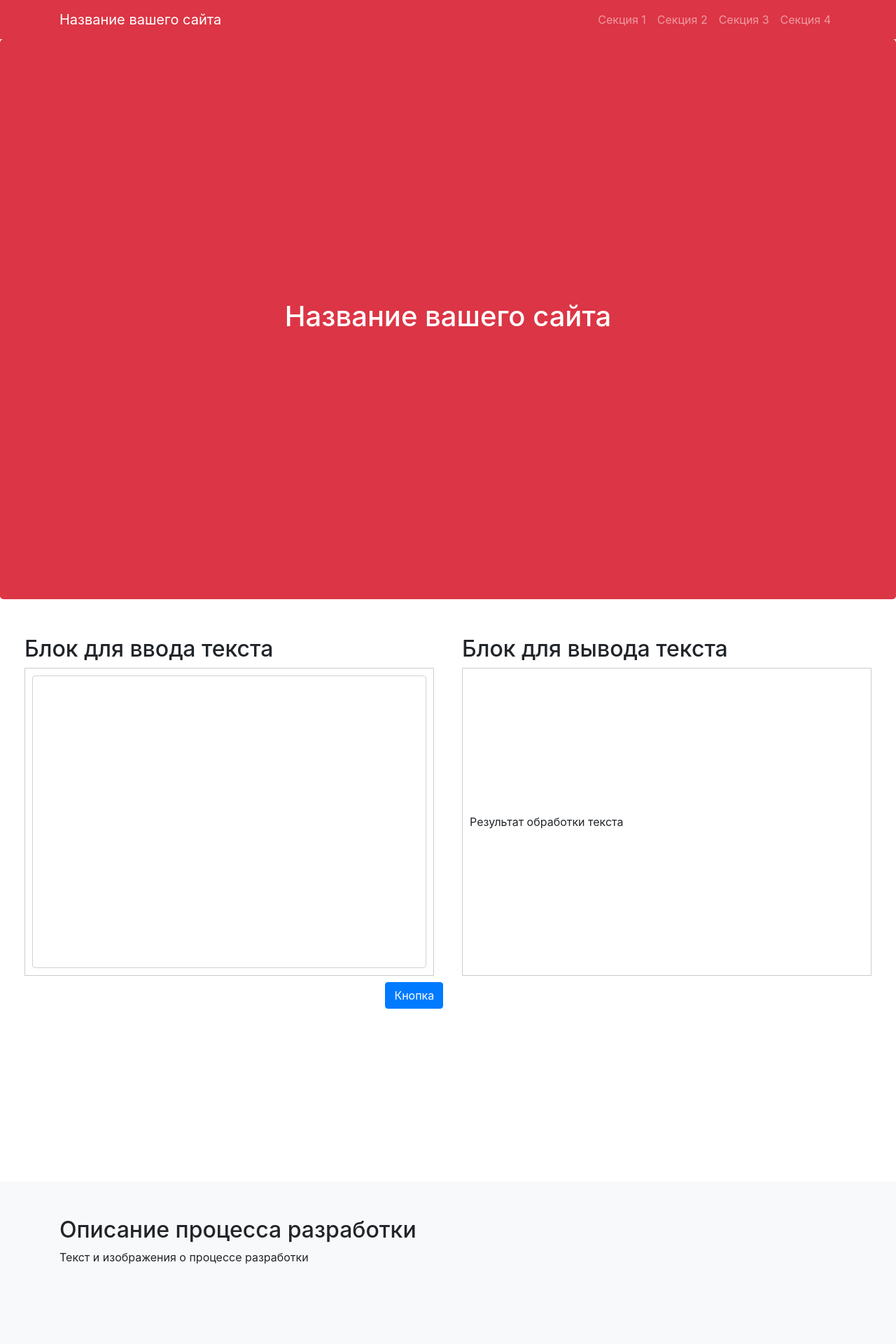
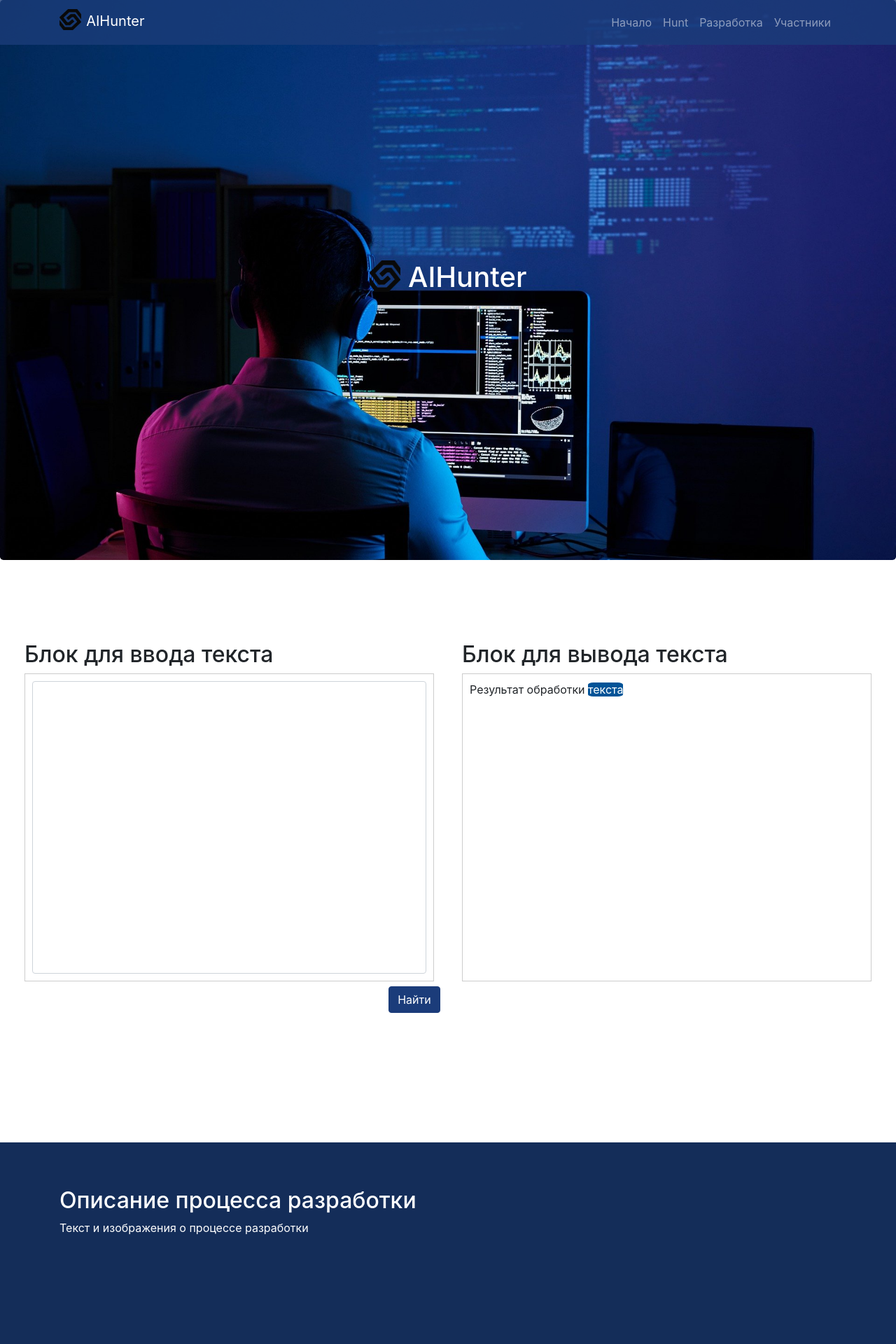
Before and after one commit to g3ksa/hh-parser, a Flask app: page / in a window 1280 px wide. Shown: the top 1920 px of the page at 70% size. Run offline with Flask 3, Linux system fonts and the light colour scheme; parts of the project's set-up code (start-up, migrations or seed data) failed here and were passed over; some libraries are stand-ins or nearby versions.

Commit message:
asdakdasd

```diff
--- a/app.py
+++ b/app.py
@@ -52,10 +52,15 @@ keyword_dict = {
      "размывать", "острить", "удалять шум", "инвертировать", "кодировать", "декодировать", "нормализовать",
      "находить контуры", "детектировать объекты", "удалить фон", "восстанавливать", "генерировать", "иллюстрировать"): "Midjourney"
 }
-results = find_keywords(text, keyword_dict)
 
 
 
+def paintkeyWord(text, keywords):
+    for network, positions in keywords.items():
+        for start, end in positions:
+            wrapped_text = '<span class="{}">{}</span>'.format(network, text[start:end+1])
+            text = text[:start] + wrapped_text + text[end+1:]
+    return text
 
 
 
@@ -71,16 +76,8 @@ def process_text():
     text1 = request.form.get('text')
     print(text1)
     dictionary = find_keywords(text=text,keyword_dict=keyword_dict)
-    processed_text = paintkeyWord(text=text,dict=dictionary)
+    processed_text = paintkeyWord(text=text,keywords=dictionary)
     return processed_text
 
 if __name__ == '__main__':
     app.run(host='0.0.0.0', port=5000)
-
-
-def paintkeyWord(text, keywords):
-    for network, positions in keywords.items():
-        start, end = positions
-        wrapped_text = '<span class="{}">{}</span>'.format(network, text[start:end+1])
-        text = text[:start] + wrapped_text + text[end+1:]
-    return text
--- a/templates/index.html
+++ b/templates/index.html
@@ -1,134 +1,33 @@
 <!DOCTYPE html>
 <html>
 <head>
-    <title>Название вашего сайта</title>
+    <title>AIHunter</title>
     <link rel="stylesheet" href="https://stackpath.bootstrapcdn.com/bootstrap/4.5.2/css/bootstrap.min.css">
-    <style>
-        body {
-            background-color: #fff; /* Белый фон */
-            height: 100vh; /* Занимает всю высоту страницы */
-        }
+    <link rel="stylesheet" href="style.css">
 
-        .navbar {
-            background-color: #dc3545; /* Красный цвет для меню */
-        }
-
-        .jumbotron {
-            background-color: #dc3545; /* Красный цвет для вступительного окна */
-            color: #fff; /* Белый цвет текста в вступительном окне */
-            height: 100%; /* Занимает всю высоту родительского контейнера */
-            display: flex;
-            justify-content: center;
-            align-items: center;
-        }
-
-        .block-container {
-            display: flex;
-            flex-direction: row;
-            width: 100%;
-            height: 100%; /* Занимает всю высоту родительского контейнера */
-        }
-
-        .text-block {
-            flex: 1;
-            padding: 20px;
-        }
-
-        .text-block textarea {
-            width: 100%;
-            height: 100%;
-        }
-
-        .button-block {
-            flex: 1;
-            display: flex;
-            align-items: center;
-            justify-content: center;
-        }
-
-        .development-block {
-            background-color: #f8f9fa; /* Синий цвет для блока разработки */
-            padding: 50px;
-            height: 100%; /* Занимает всю высоту родительского контейнера */
-        }
-
-        .developers-block {
-            background-color: #dc3545; /* Красный цвет для блока разработчиков */
-            color: #fff; /* Белый цвет текста в блоке разработчиков */
-            padding: 50px;
-            height: 100%; /* Занимает всю высоту родительского контейнера */
-        }
-        .text-block {
-            flex: 1;
-            padding: 20px;
-            height: 60vh;
-        }
-
-        .input-container, .output-container {
-            border: 1px solid #ccc;
-            height: 100%;
-            display: flex;
-            align-items: center;
-            padding: 10px;
-        }
-
-        .text-block  {
-            width: 100%;
-            height: 100%;
-            border: none;
-
-        }
-
-        textarea{
-            resize: none;
-        }
-
-        .output-text {
-            margin: 0;
-        }
-
-        .button-block {
-            display: flex;
-            align-items: center;
-            justify-content: center;
-            margin-top: 3%;
-            height: 4%;
-            padding-right: 7.7%;
-        }
-
-        .block-container {
-            display: flex;
-            flex-direction: row;
-            height: 60vh;
-        }
-
-        .container-fluid {
-            height: 100vh;
-            width: 100%;
-        }
-
-    </style>
 </head>
 <body>
-    <nav class="navbar navbar-expand-lg navbar-dark">
+    <nav class="navbar navbar-expand-lg navbar-dark fixed-top">
         <div class="container">
-            <a class="navbar-brand" href="#">Название вашего сайта</a>
+            <a class="navbar-brand" href="#">
+                <img src="img/logo.png" class="logo" alt="">AIHunter
+            </a>
             <button class="navbar-toggler" type="button" data-toggle="collapse" data-target="#navbarNav" aria-controls="navbarNav" aria-expanded="false" aria-label="Toggle navigation">
                 <span class="navbar-toggler-icon"></span>
             </button>
             <div class="collapse navbar-collapse" id="navbarNav">
                 <ul class="navbar-nav ml-auto">
                     <li class="nav-item">
-                        <a class="nav-link" href="#section1">Секция 1</a>
+                        <a class="nav-link" href="#section1">Начало</a>
                     </li>
                     <li class="nav-item">
-                        <a class="nav-link" href="#section2">Секция 2</a>
+                        <a class="nav-link" href="#section2">Hunt</a>
                     </li>
                     <li class="nav-item">
-                        <a class="nav-link" href="#section3">Секция 3</a>
+                        <a class="nav-link" href="#section3">Разработка</a>
                     </li>
                     <li class="nav-item">
-                        <a class="nav-link" href="#section4">Секция 4</a>
+                        <a class="nav-link" href="#section4">Участники</a>
                     </li>
                 </ul>
             </div>
@@ -136,12 +35,13 @@
     </nav>
 
     <div id="section1" class="jumbotron text-center">
-        <div class="container">
-            <h1>Название вашего сайта</h1>
+        <div class="container h1-block">
+            <img src="img/logo.png" class="logo" alt="">
+            <h1>AIHunter</h1>
         </div>
     </div>
 
-    <div id="section2" class="container-fluid">
+    <div id="section2" class="container-fluid ">
         <div class="block-container">
             <div class="text-block">
                 <h2>Блок для ввода текста</h2>
@@ -153,12 +53,12 @@
             <div class="text-block">
                 <h2>Блок для вывода текста</h2>
                 <div id="output-container" class="output-container">
-                    <p class="output-text">Результат обработки текста</p>
+                    <p class="output-text">Результат обработки <span class="Midjourney"> текста </span></p>
                 </div>
             </div>
         </div>
         <div class="button-block">
-            <button id="process-button" class="btn btn-primary">Кнопка</button>
+            <button id="process-button" class="btn btn-primary">Найти</button>
         </div>
     </div>
 
--- /dev/null
+++ b/templates/style.css
@@ -0,0 +1,232 @@
+body {
+    background-color: #fff; /* Белый фон */
+    height: 100vh; /* Занимает всю высоту страницы */
+}
+
+.navbar {
+    background-color: rgba(27, 60, 122, 0.8); /* Красный цвет для меню */
+}
+
+.logo{
+    width: 4%;
+    padding-bottom:1%;
+    margin-right: 1%;
+}
+
+.h1-block{
+    display: flex;
+    font-display: row;
+    justify-content: center;
+}
+
+#section2 {
+    padding-top: 5%;
+}
+
+#section3{
+    padding-top: 5%;
+}
+.btn{
+    background-color:  rgba(27, 60, 122, 1);
+    border-color: rgba(27, 60, 122, 1);
+}
+.jumbotron {
+    color: #fff; /* Белый цвет текста в вступительном окне */
+    height: 100%; /* Занимает всю высоту родительского контейнера */
+    display: flex;
+    justify-content: center;
+    align-items: center;
+    background-image: url(img/software-developer-g4d9d6950c_1920.jpg);
+    background-size: cover;
+    background-position: center top;
+}
+
+.block-container {
+    display: flex;
+    flex-direction: row;
+    width: 100%;
+    height: 100%; /* Занимает всю высоту родительского контейнера */
+}
+
+.text-block {
+    flex: 1;
+    padding: 20px;
+
+}
+
+.text-block textarea {
+    width: 100%;
+    height: 100%;
+}
+
+.button-block {
+    flex: 1;
+    display: flex;
+    align-items: center;
+    justify-content: center;
+}
+
+.development-block {
+    background-color: rgb(20, 45, 89); /* Синий цвет для блока разработки */
+    color: white;
+    padding: 50px;
+    height: 100%; /* Занимает всю высоту родительского контейнера */
+}
+
+.developers-block {
+    background-color:  rgb(59, 88, 137); /* Красный цвет для блока разработчиков */
+    color: #fff; /* Белый цвет текста в блоке разработчиков */
+    padding: 50px;
+    height: 100%; /* Занимает всю высоту родительского контейнера */
+}
+
+#section4{
+    padding-top: 5%;
+}
+.text-block {
+    flex: 1;
+    padding: 20px;
+    height: 60vh;
+}
+
+.input-container, .output-container {
+    border: 1px solid #ccc;
+    height: 100%;
+    display: flex;
+    align-items: center;
+    padding: 10px;
+    overflow: auto;
+}
+
+.output-container {
+    overflow: auto;
+
+    display: flex;
+    align-items: flex-start;
+
+}
+
+
+.text-block  {
+    width: 100%;
+    height: 100%;
+    border: none;
+
+}
+
+textarea{
+    resize: none;
+}
+
+.output-text {
+    margin: 0;
+}
+
+.button-block {
+    display: flex;
+    align-items: center;
+    justify-content: center;
+    margin-top: 3%;
+    height: 4%;
+    padding-right: 7.7%;
+}
+
+.block-container {
+    display: flex;
+    flex-direction: row;
+    height: 60vh;
+}
+
+.container-fluid {
+    height: 100vh;
+    width: 100%;
+}
+
+.ChatGPT{
+    background-color: #53da98;
+    border-radius: 15%;
+}
+
+.PaLM2{
+    background-color: #001c50;
+    border-radius: 15%;
+
+}
+
+.Midjourney{
+    background-color: #015397;
+    border-radius: 15%;
+    color: white;
+}
+
+.RNN{
+    background-color: #e3b6a1;
+    border-radius: 15%;
+}
+
+.LSTM{
+    background-color: #facc44;
+    border-radius: 15%;
+}
+
+.GAN{
+    background-color: #ec61e7;
+    border-radius: 15%;
+}
+
+.RL{
+    background-color: #27c91c;
+    border-radius: 15%;
+}
+
+.Autoencoders{
+    background-color: #da5353;
+    border-radius: 15%;
+}
+
+.GNN{
+    background-color: #989e2d;
+    border-radius: 15%;
+}
+
+
+/* Общие стили полосы прокрутки */
+::-webkit-scrollbar {
+    width: auto; /* Ширина полосы прокрутки */
+  }
+
+  /* Стиль полосы прокрутки */
+  ::-webkit-scrollbar-thumb {
+    background-color: rgb(39, 76, 139);
+    border-radius: 7px;
+  }
+
+  /* Стиль трека полосы прокрутки */
+  ::-webkit-scrollbar-track {
+    background-color: rgb(49, 93, 170); /* Цвет трека полосы прокрутки */
+  }
+
+  /* Изменение цвета полосы прокрутки при наведении */
+  ::-webkit-scrollbar-thumb:hover {
+    background-color: rgb(28, 52, 92); /* Цвет полосы прокрутки при наведении */
+  }
+
+  /* Изменение цвета трека полосы прокрутки при наведении */
+  ::-webkit-scrollbar-track:hover {
+    background-color: rgb(46, 88, 156); /* Цвет трека полосы прокрутки при наведении */
+  }
+
+  @keyframes typing {
+    from {
+      width: 0;
+    }
+    to {
+      width: 100%;
+    }
+  }
+
+  h1 {
+    overflow: hidden;
+    white-space: nowrap;
+    animation: typing 4s steps(40, end);
+  }
```
Also changed, not shown: templates/img/logo.png (added), templates/img/logo2.png (added), templates/img/software-developer-g4d9d6950c_1920.jpg (added).
